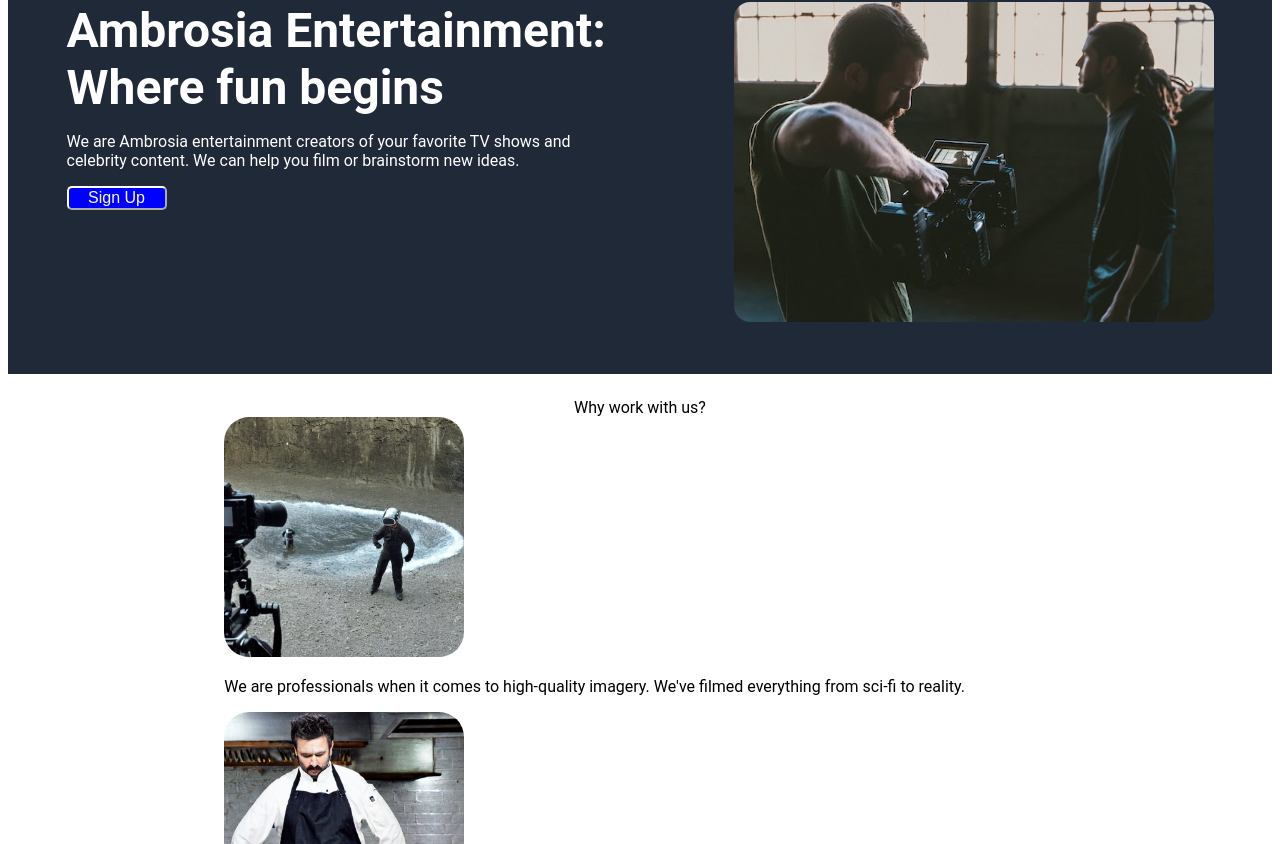
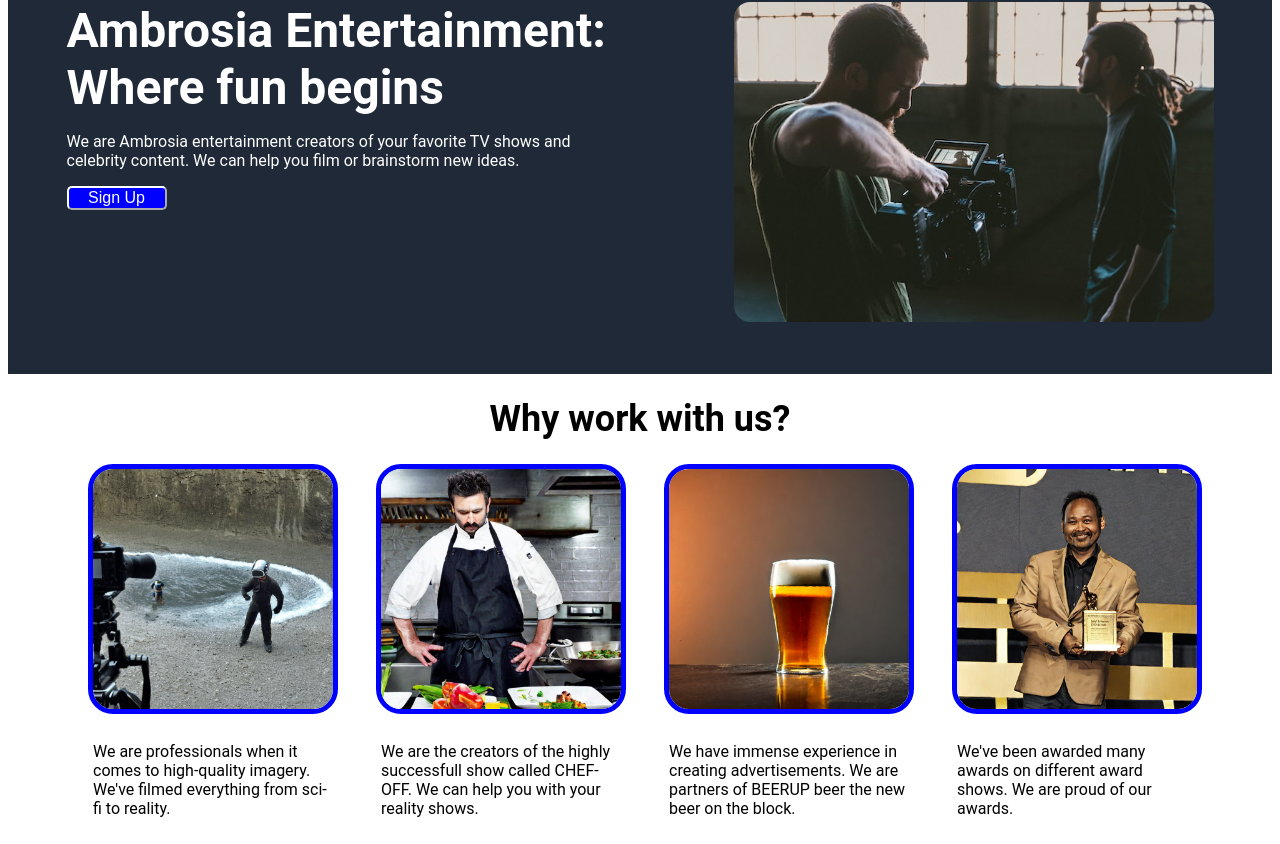
Before and after one commit to pixmaate/odin-landingpage, a plain HTML site: page index.html in a window 1280 px wide. Shown: the part 108-952 px from the top of the page. Drawn offline with Linux system fonts and the light colour scheme.

Commit message:
finished up higlights secion

```diff
--- a/index.html
+++ b/index.html
@@ -33,19 +33,19 @@
         <div class="higlights">
             <div class="title">Why work with us?</div>
             <div class="items">
-                <div class="item-1">
+                <div class="single-item">
                     <img class="higlight-image" src="./images/filming2.jpg" />
                     <p>We are professionals when it comes to high-quality imagery. We've filmed everything from sci-fi to reality.</p>
                 </div>
-                <div class="item-2">
+                <div class="single-item">
                     <img class="higlight-image" src="./images/chefshow.jpg"/>
                     <p>We are the creators of the highly successfull show called CHEF-OFF. We can help you with your reality shows.</p>
                 </div>
-                <div class="item-3">
+                <div class="single-item">
                     <img class="higlight-image" src="./images/beer.jpg"/>
                     <p>We have immense experience in creating advertisements. We are partners of BEERUP beer the new beer on the block.</p>
                 </div>
-                <div class="item-4">
+                <div class="single-item">
                     <img class="higlight-image" src="./images/award.jpg"/>
                     <p>We've been awarded many awards on different award shows. We are proud of our awards.</p>
                 </div>
--- a/style.css
+++ b/style.css
@@ -56,7 +56,7 @@ a {
 .main-landing,
 .higlights,
 .quote,
-.get-in-touch
+.get-in-touch,
 .items {
     display: flex;
 }
@@ -102,9 +102,29 @@ h1 {
     height: auto;
     border-radius: 25px;
     border: blue;
-    border-width: 25px;
+    border-width: 5px;
+    border-style: solid;
 }
 
 .items {
     flex-direction: row;
+    gap: 48px;
+    justify-content: space-around;
+    margin-bottom: 24px;
+    margin-top: 24px;
 }
+
+.single-item {
+    max-width: 240px;
+    display: flex;
+    flex-direction: column;
+    align-items: center;
+    justify-content: flex-start;
+    gap: 12px;
+    flex-wrap: wrap;
+}
+
+.title {
+    font-size: 36px;
+    font-weight: bolder;
+}
```
